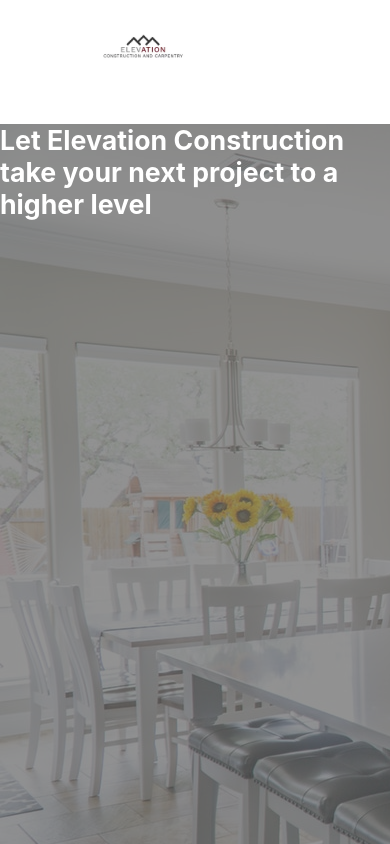
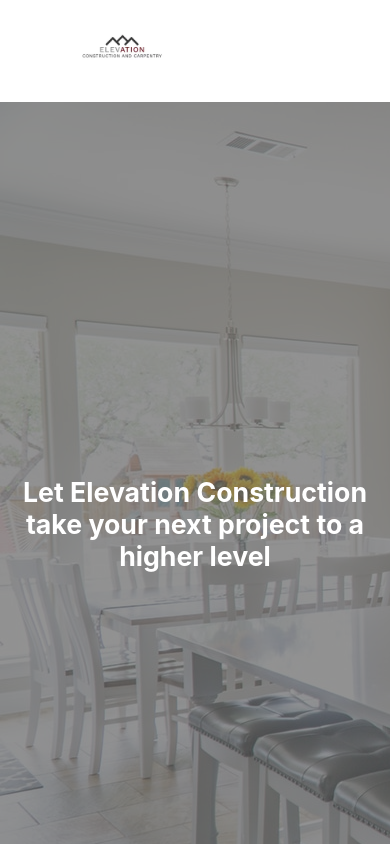
Before and after one commit to derikhill/react-practice, a React (Create React App) app: page / in a window 390 px wide. Shown: the top 844 px of the page. Built offline with nearby package versions, Linux system fonts and the light colour scheme.

Commit message:
small things to commit

```diff
--- a/src/components/SideDrawer/SideDrawer.scss
+++ b/src/components/SideDrawer/SideDrawer.scss
@@ -7,7 +7,7 @@
     background: transparent;
     border: none;
     cursor: pointer;
-    margin: 0 1rem;
+    margin: 0 1.2rem 0 0.5rem;
     box-sizing: border-box;
 
     &:focus {
@@ -17,7 +17,8 @@
     .hamburger-patty {
         width: 30px;
         height: 2px;
-        background: white;
+        margin: 2px;
+        background: #4B1421;
     }
 
 }
--- a/src/components/Toolbar/Toolbar.scss
+++ b/src/components/Toolbar/Toolbar.scss
@@ -45,6 +45,10 @@
 }
 
 @media (max-width: 768px) {
+  .toolbar-nav {
+    margin-left: 1rem;
+  }
+
     .toolbar-nav-items {
         display: none;
     }
--- a/src/css/App.scss
+++ b/src/css/App.scss
@@ -1,9 +1,15 @@
 .hero-image {
+  display: flex;
   min-height: 100vh;
   align-items: center;
   font-size: calc(10px + 2vmin);
   color: white;
   background: rgba(100, 100, 100, 0.7);
+
+  h2 {
+    max-width: 600px;
+    text-align: center;
+  }
 }
 
 .red-back {
```
